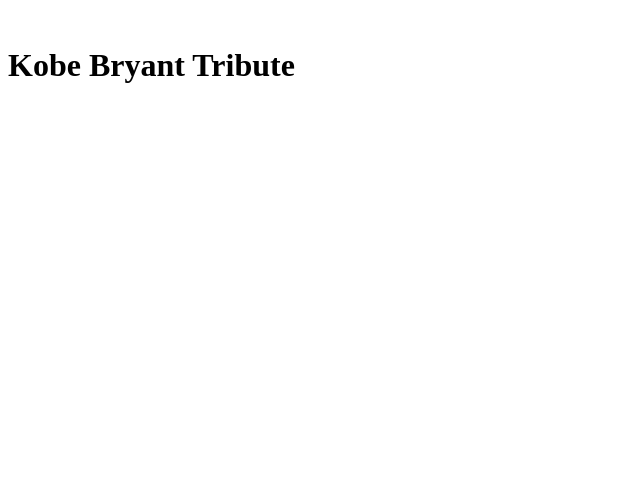
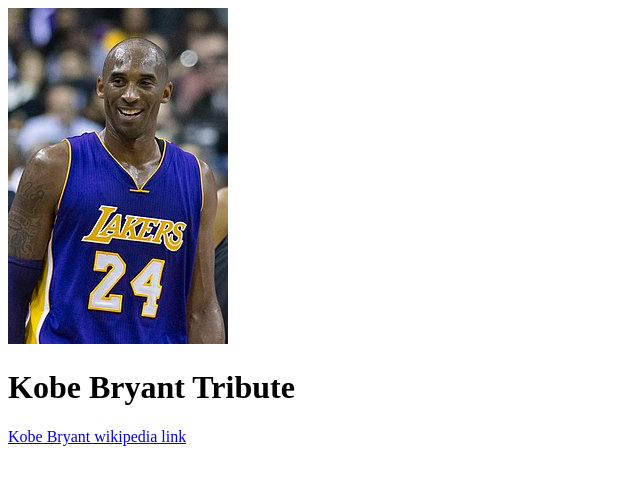
Before and after one commit to gracekabaghe/tribute, a plain HTML site: page index.html in a window 1280 px wide. Shown: the whole page, without its empty margins (0-640 px from the left). Drawn offline with Linux system fonts and the light colour scheme.

Commit message:
story 7 and 8 added

```diff
--- a/index.html
+++ b/index.html
@@ -9,10 +9,12 @@
 <main id="main">
     <div  id="img-div">
 
-        <img id="image" src="">
+        <img id="image" class="responsive" src="images/220px-Kobe_Bryant_2015.jpg">
         <p id="img-caption"></p>
     </div>
     <h1 id="tribute-info">Kobe Bryant Tribute</h1>
+
+    <a href="https://en.wikipedia.org/wiki/Kobe_Bryant" target="_blank">Kobe Bryant wikipedia link</a>
 </main>
 </body>
 
--- /dev/null
+++ b/style.css
@@ -0,0 +1,5 @@
+.responsive{
+
+    width: 100%;
+    height: auto;
+}
```
Also changed, not shown: images/220px-Kobe_Bryant_2015.jpg (added).
